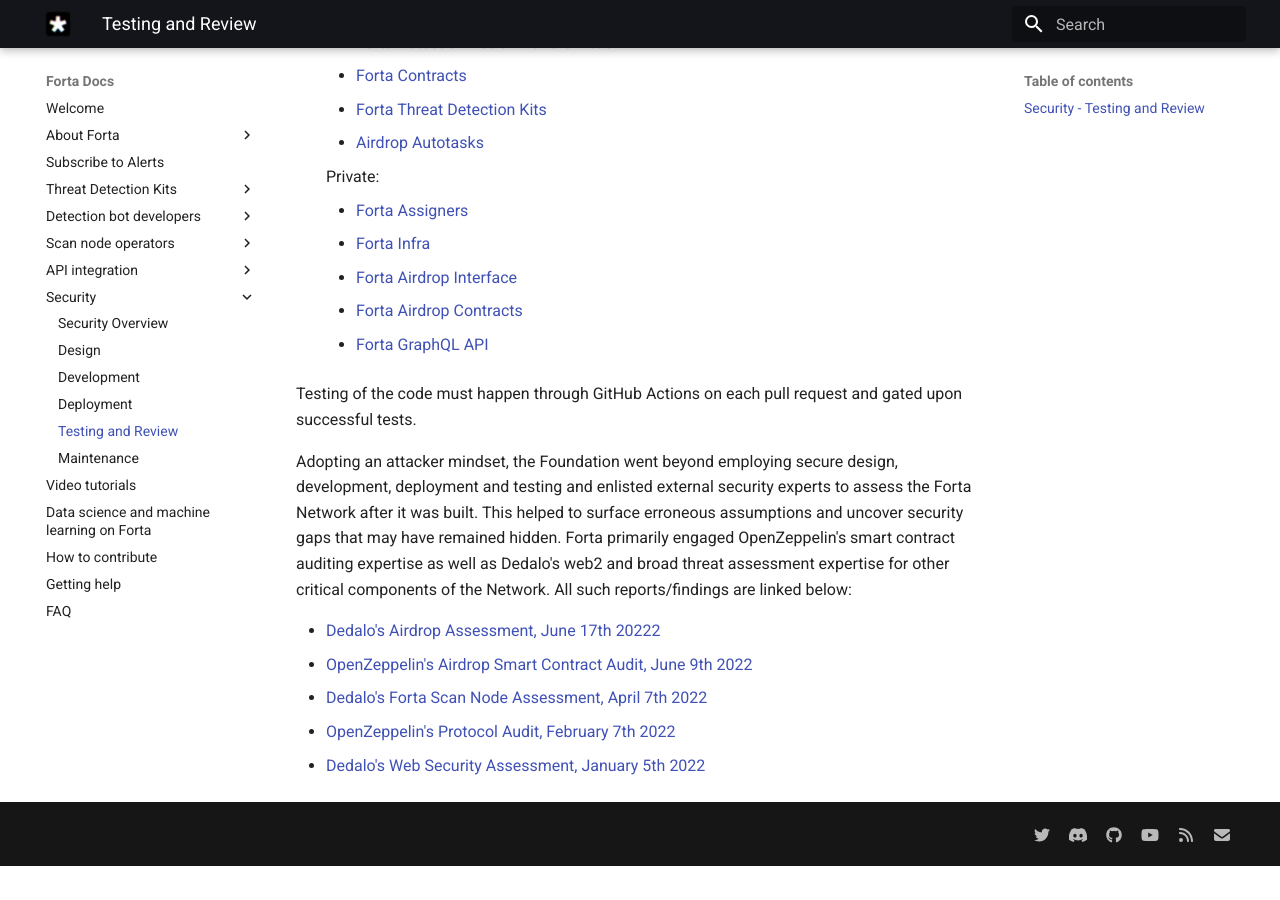
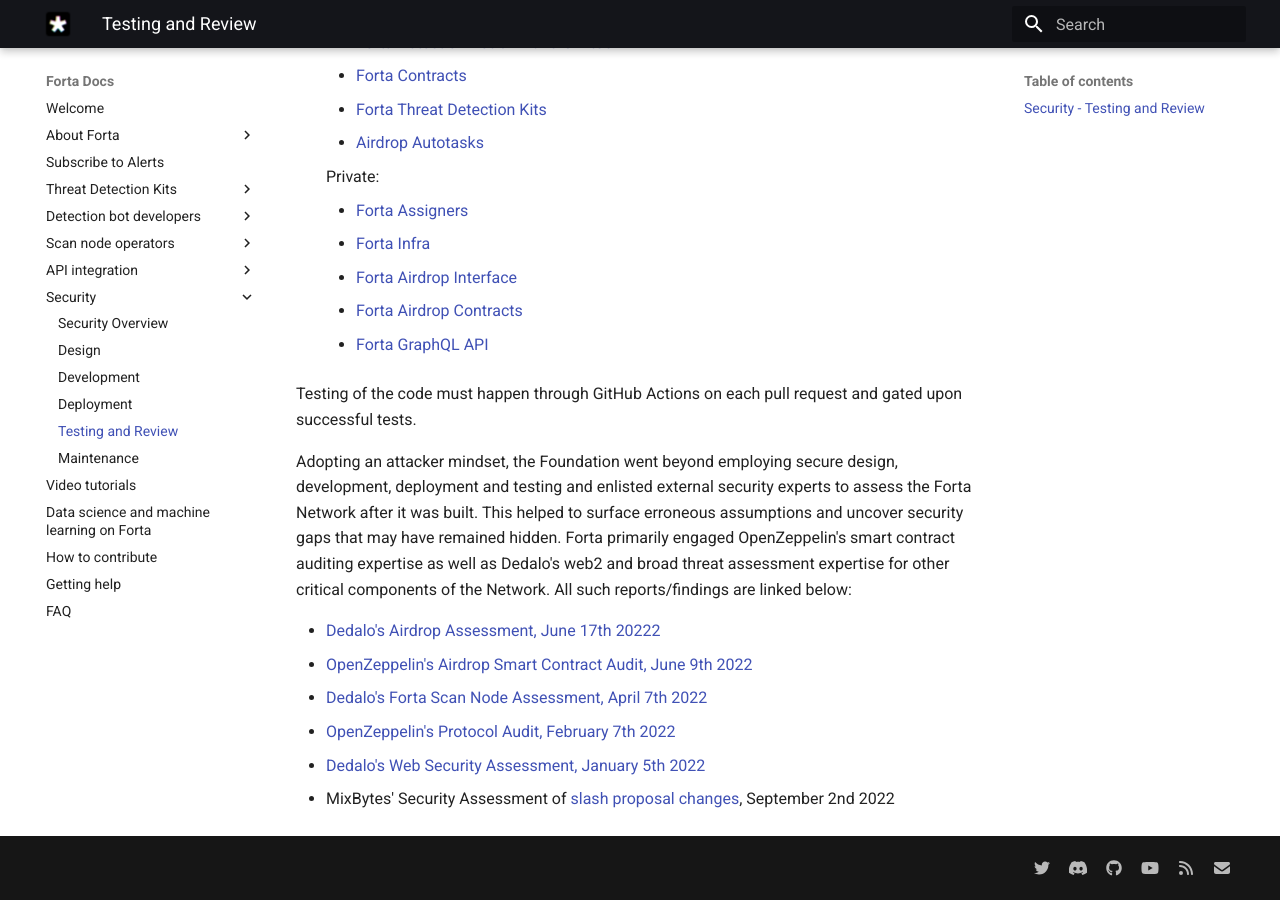
Before and after one commit to forta-network/docs, an MkDocs documentation site: the page built from docs/security-testing.md, in a window 1280 px wide and 900 px high, scrolled down 537 px. Built offline with MkDocs 1.6.1 and Material for MkDocs 9.7.7, drawn with Linux system fonts in a browser that asks for light colours; before the commit the page ends 1403 px from its top, so only the background shows below that.

Commit message:
updated with new audit info on slash proposal

```diff
--- a/docs/security-testing.md
+++ b/docs/security-testing.md
@@ -36,3 +36,4 @@
 - [Dedalo's Forta Scan Node Assessment, April 7th 2022](../2022Q1-V2-FortaNode-AuditReport.pdf)
 - <a href="../OZ Forta Protocol Audit.pdf">OpenZeppelin's Protocol Audit, February 7th 2022</a>
 - [Dedalo's Web Security Assessment, January 5th 2022 ](../Forta-Report-DDL-05-01-2022.pdf)
+- MixBytes' Security Assessment of [slash proposal changes](https://github.com/forta-network/forta-contracts/commit/c940dc39b94bc8be6c298deab92a3dd55527f321), September 2nd 2022
```
